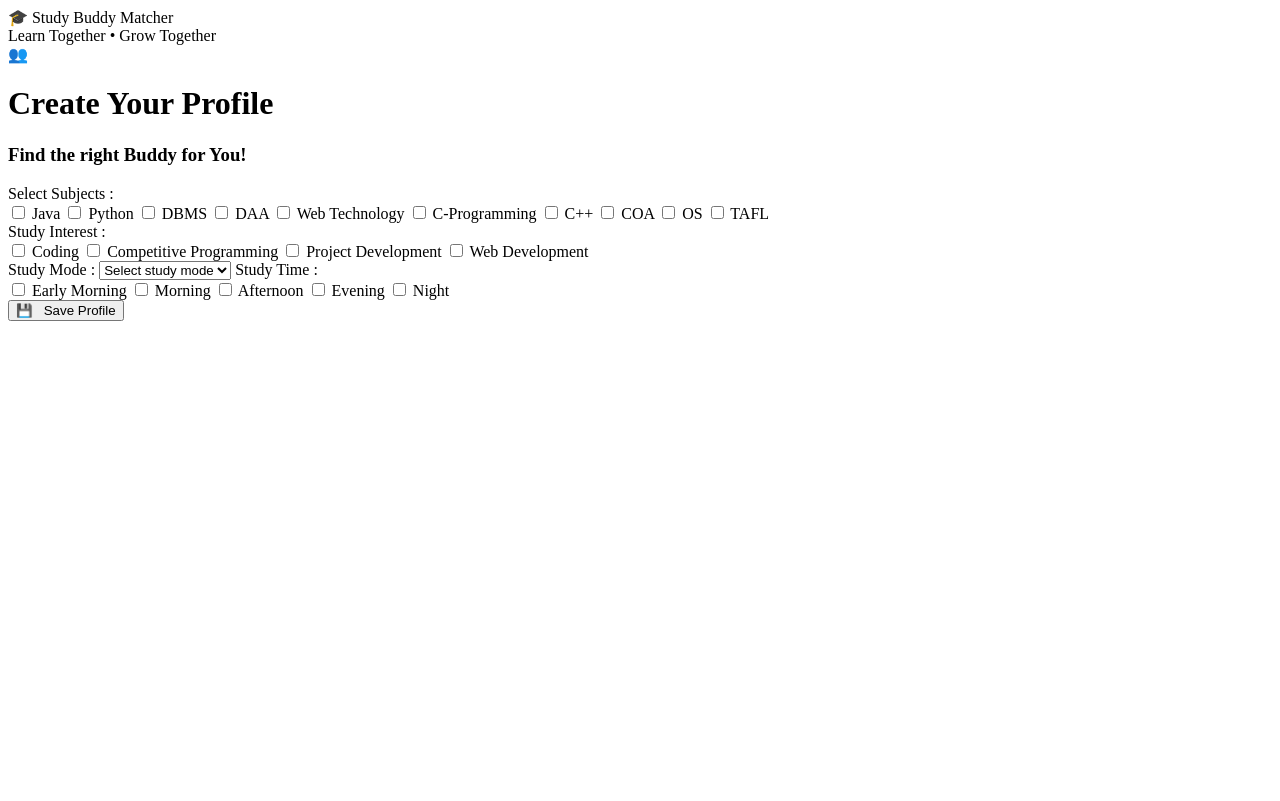
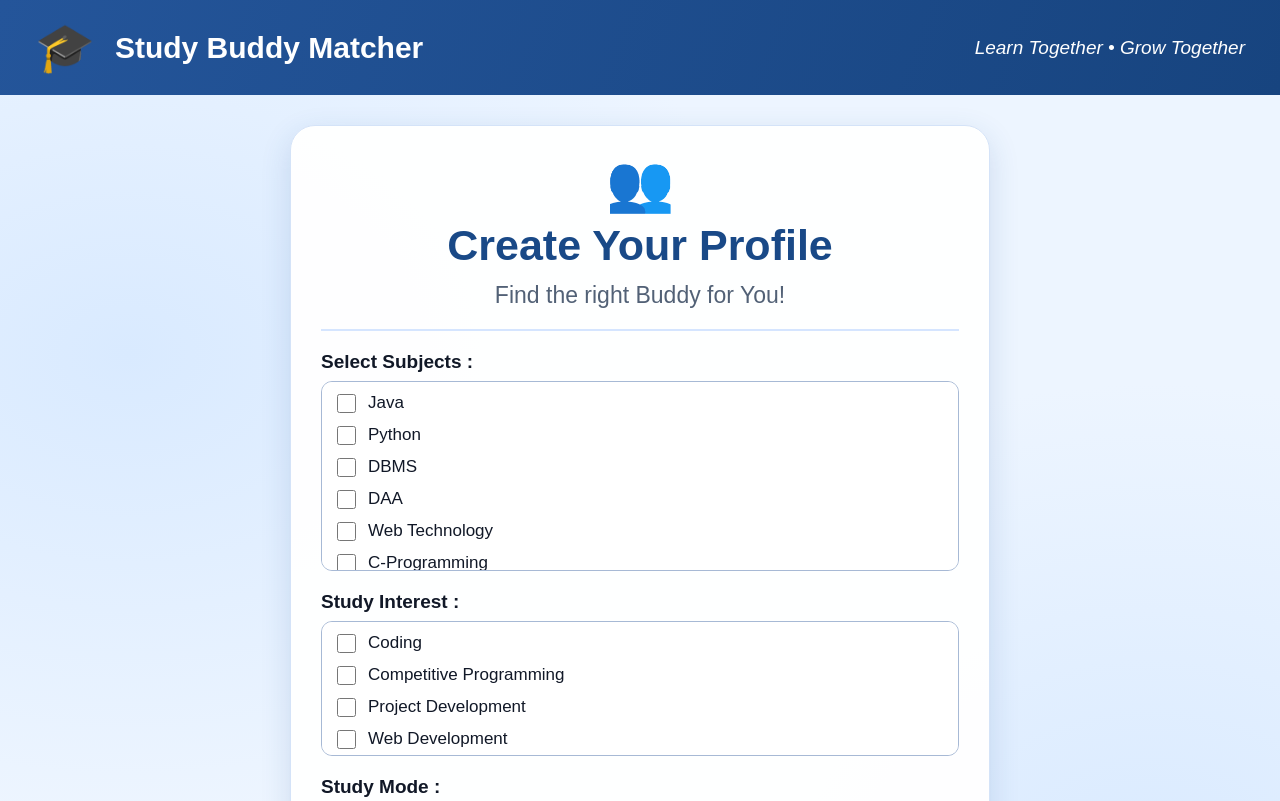
Before and after one commit to AAISTeam01/Study_Buddy_Matcher, a plain HTML site: page ProfilePage.html in a window 1280 px wide. Shown: the top 801 px of the page. Drawn offline with Linux system fonts and the light colour scheme.

Commit message:
Change stylesheet link to ProfilePage.css

```diff
--- a/ProfilePage.html
+++ b/ProfilePage.html
@@ -4,7 +4,7 @@
     <meta charset="UTF-8">
     <meta name="viewport" content="width=device-width, initial-scale=1.0">
     <title>Create Your Profile - Study Buddy Matcher</title>
-    <link rel="stylesheet" href="StyleProfile.css">
+    <link rel="stylesheet" href="ProfilePage.css">
 </head>
 <body>
 
```
